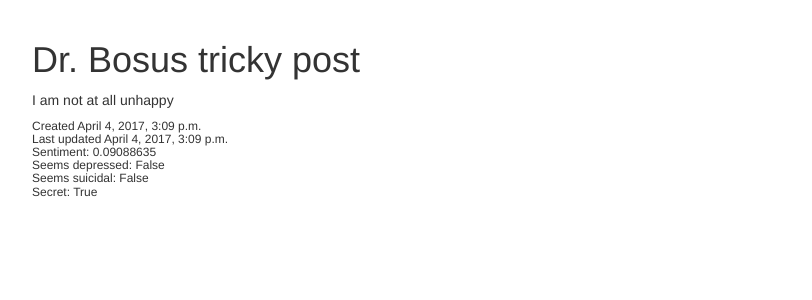
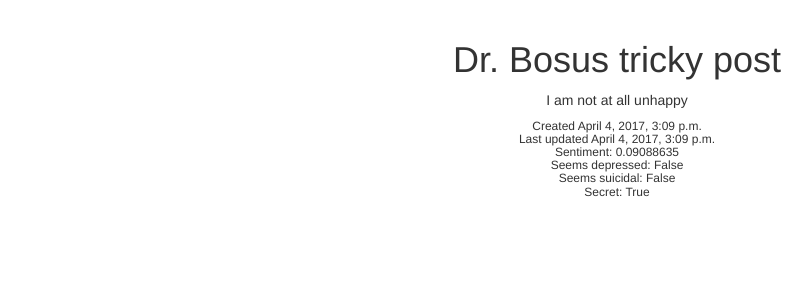
Before and after one commit to SIU-CS/J-JAM-production, a Django app: template mhapsite/templates/post_detail.html in a window 1280 px wide. Shown: the part 52-352 px from the top of the page, without its empty margins (38-850 px from the left). Run offline with Django 3.2, Linux system fonts and the light colour scheme; the template is opened without the code that fills it: values that come from a table or form of the project are taken from there, others are empty; data comes from the database, SQL or seed files in the repository; parts of the project's set-up code (start-up, migrations or seed data) failed here and were passed over; some libraries are stand-ins or nearby versions.

Commit message:
Center the post in a bootstrappy construction

```diff
--- a/mhapsite/templates/post_detail.html
+++ b/mhapsite/templates/post_detail.html
@@ -1,4 +1,7 @@
 {% extends "base.html" %} {% block head_title %} {{ instance.title }} | {{ block.super }} {% endblock head_title %} {% block content %}
+
+<div class="container">
+    <div class="text-center">
         <h1>{{ instance.title }}</h1>
         <p>{{ instance.content }}</p>
         <h6>Created {{ instance.created }}<br/>
@@ -7,4 +10,6 @@
             Seems depressed: {{ instance.seems_depressed }}<br/>
             Seems suicidal: {{ instance.seems_suicidal }}<br/>
             Secret: {{ instance.secret }}</h6>
+    </div>
+</div>
 {% endblock content %}
```
Lines whose indentation alone changed are shown as unchanged.
